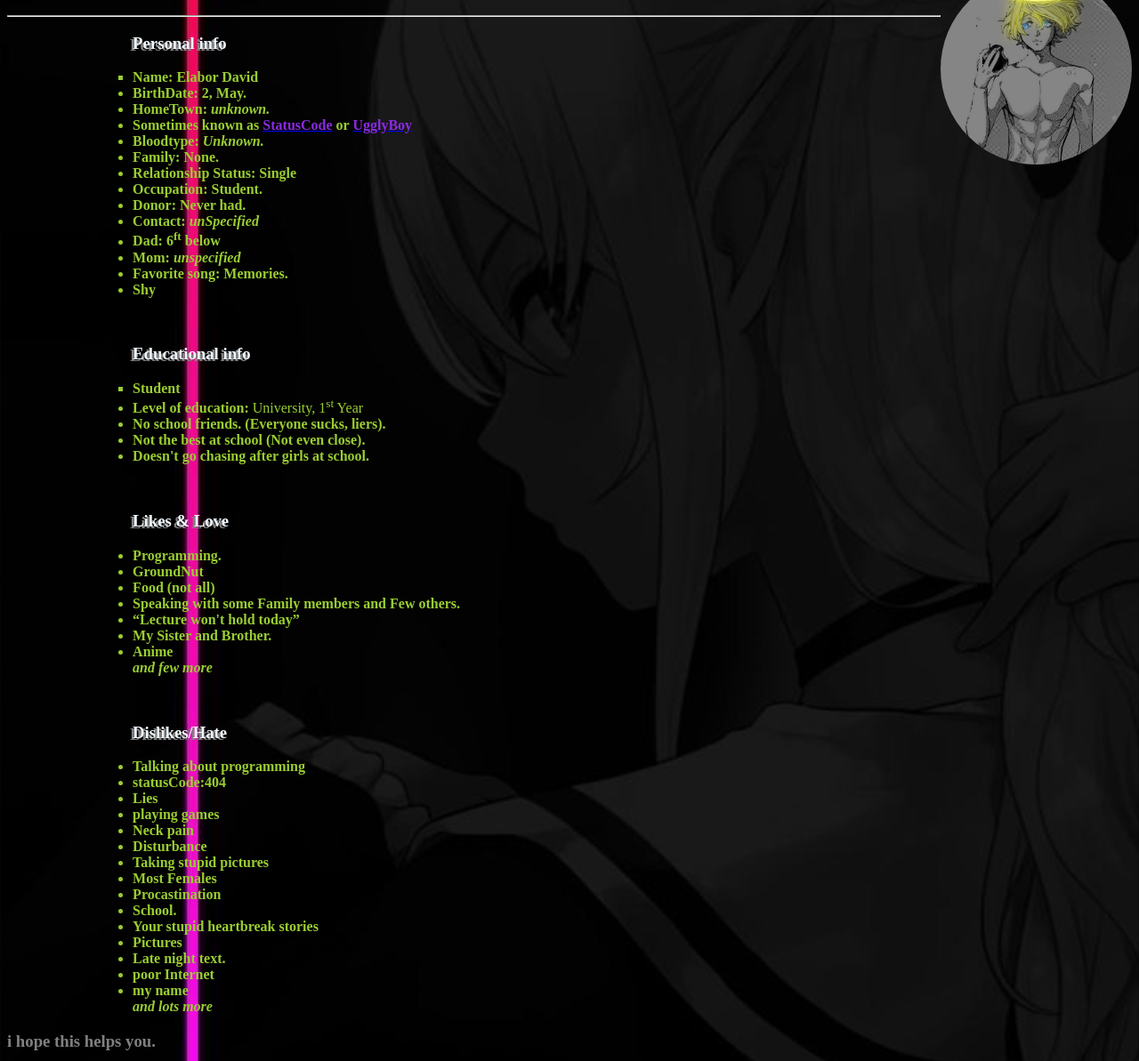
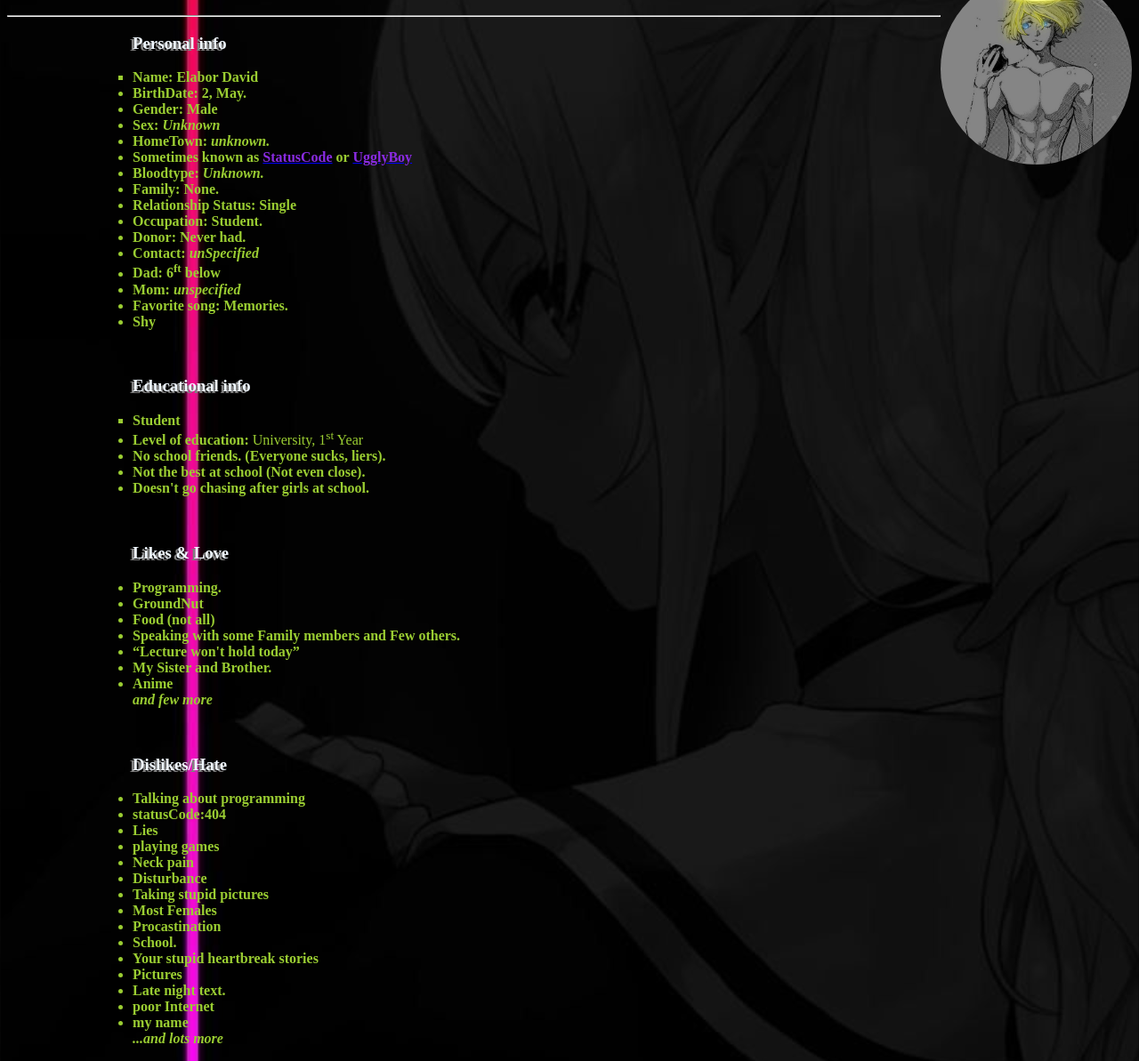
Before and after one commit to DaveLC1/About, a plain HTML site: page index.html in a window 1280 px wide. Shown: the part 50-1243 px from the top of the page at 89% size. Drawn offline with Linux system fonts and the light colour scheme.

Commit message:
Update index.html

```diff
--- a/index.html
+++ b/index.html
@@ -9,7 +9,7 @@
     <link rel="icon" href="icon.png">
     <link rel="stylesheet" href="style.css">
 </head>
-<!-- This is just a simple website but thej you still webscrape-->
+<!-- This is just a simple website but then you still webscrape-->
 <body>
     <header class="header">
         <img class="titleicon" src="/images/icon.png">
@@ -23,6 +23,8 @@
                 <h3 id="description">Personal info</h3>
             <li type="square">Name: Elabor David</li>
             <li>BirthDate: 2, May.</li>
+            <li>Gender: Male</li>
+            <li>Sex: <em>Unknown</em></li>
             <li>HomeTown: <em>unknown.</em></li>
             <li>Sometimes known as <span>StatusCode</span> or <span>UgglyBoy</span></li>
             <li>Bloodtype: <em>Unknown.</em></li>
@@ -80,7 +82,7 @@
             <li>Late night text.</li>
             <li>poor Internet</li>
             <li>my name</li>
-            <em>and lots more</em>
+            <em>   ...and lots more</em>
         </b>
         </ul>
         <div class="helps">
```
